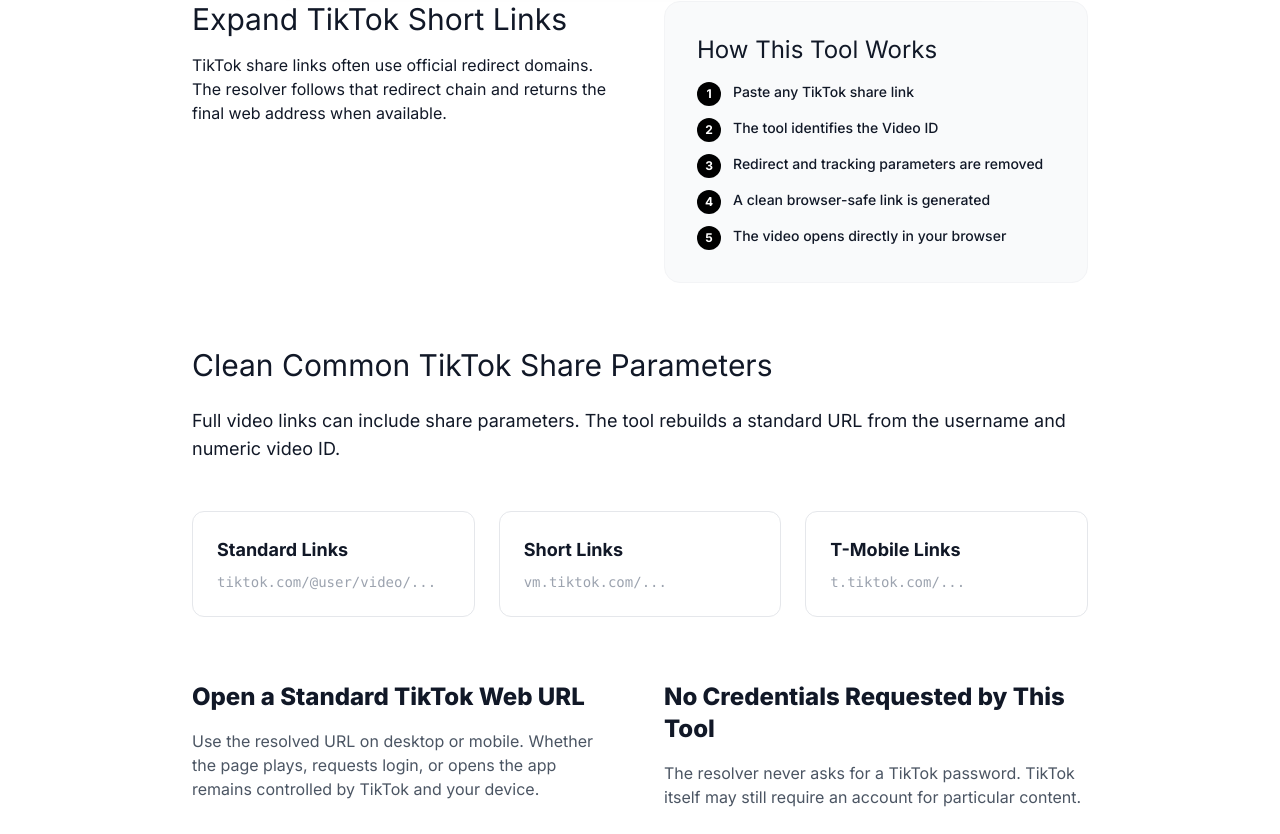
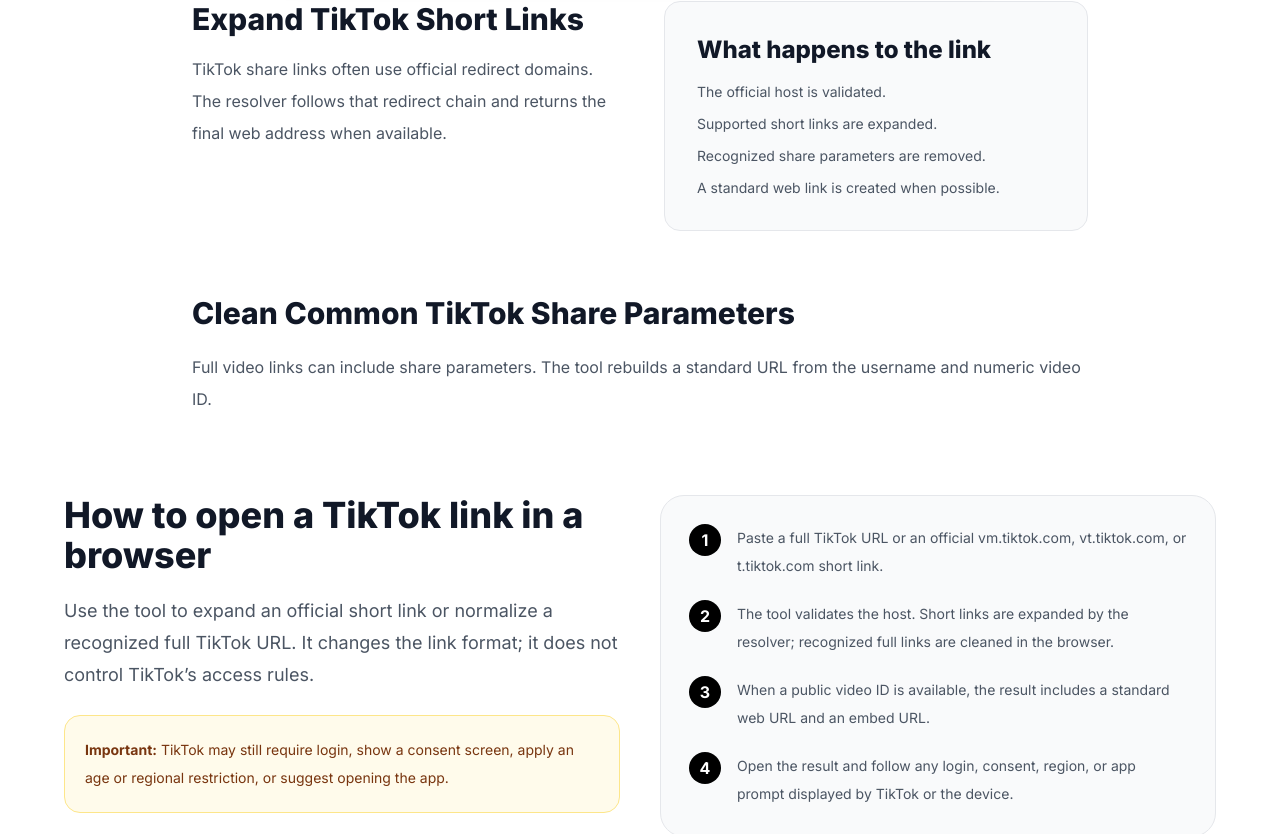
Before and after one commit to foxigaoqian/watchtiktokwithoutapp, a React (Vite) app: page / in a window 1280 px wide. Shown: the part 721-1555 px from the top of the page. Built offline with nearby package versions, Linux system fonts and the light colour scheme.

Commit message:
Render complete SEO content

```diff
--- a/components/SEOContent.tsx
+++ b/components/SEOContent.tsx
@@ -1,55 +1,19 @@
 import React from 'react';
 import { Locale } from '../i18n/types';
+import { CompleteSeoContent } from './CompleteSeoContent';
 
 export const SEOContent: React.FC<{ t: Locale }> = ({ t }) => (
-  <div className="max-w-4xl mx-auto prose prose-slate prose-headings:font-black prose-p:text-gray-600 prose-li:text-gray-600">
-    <div className="grid md:grid-cols-2 gap-12 items-start">
-      <div>
-        <h2 className="text-3xl mb-4">{t.seo.h2Open}</h2>
-        <p>{t.seo.pOpen}</p>
+  <>
+    <div className="max-w-4xl mx-auto">
+      <div className="grid md:grid-cols-2 gap-12 items-start">
+        <div><h2 className="text-3xl font-black mb-4">{t.seo.h2Open}</h2><p className="leading-8 text-gray-600">{t.seo.pOpen}</p></div>
+        <div className="bg-gray-50 p-8 rounded-2xl border">
+          <h2 className="text-2xl font-black mb-4">What happens to the link</h2>
+          <ol className="space-y-3 text-sm text-gray-600"><li>The official host is validated.</li><li>Supported short links are expanded.</li><li>Recognized share parameters are removed.</li><li>A standard web link is created when possible.</li></ol>
+        </div>
       </div>
-      <div className="bg-gray-50 p-8 rounded-2xl border border-gray-100">
-        <h2 className="text-2xl mb-4">How This Tool Works</h2>
-        <ul className="space-y-3 list-none pl-0">
-          {["Paste any TikTok share link","The tool identifies the Video ID","Redirect and tracking parameters are removed","A clean browser-safe link is generated","The video opens directly in your browser"].map((step, idx) => (
-            <li key={idx} className="flex items-start gap-3">
-              <span className="flex-shrink-0 w-6 h-6 rounded-full bg-black text-white text-xs flex items-center justify-center font-bold">{idx + 1}</span>
-              <span className="text-sm font-medium">{step}</span>
-            </li>
-          ))}
-        </ul>
-      </div>
+      <div className="mt-16"><h2 className="text-3xl font-black mb-5">{t.seo.h2Why}</h2><p className="leading-8 text-gray-600">{t.seo.pWhy}</p></div>
     </div>
-
-    <div className="mt-16">
-      <h2 className="text-3xl mb-6">{t.seo.h2Why}</h2>
-      <p className="text-lg">{t.seo.pWhy}</p>
-    </div>
-
-    <div className="mt-12 grid grid-cols-1 md:grid-cols-3 gap-6">
-      {[{ title: "Standard Links", examples: "tiktok.com/@user/video/..." },{ title: "Short Links", examples: "vm.tiktok.com/..." },{ title: "T-Mobile Links", examples: "t.tiktok.com/..." }].map((type, idx) => (
-        <div key={idx} className="p-6 border border-gray-200 rounded-xl hover:border-pink-300 transition-colors">
-          <h3 className="text-lg font-bold mb-2">{type.title}</h3>
-          <p className="text-sm font-mono text-gray-400 break-all">{type.examples}</p>
-        </div>
-      ))}
-    </div>
-
-    <div className="mt-16 grid md:grid-cols-2 gap-12">
-      <div>
-        <h2 className="text-2xl font-black mb-4">{t.seo.h2PC}</h2>
-        <p className="text-gray-600">{t.seo.pPC}</p>
-      </div>
-      <div>
-        <h2 className="text-2xl font-black mb-4">{t.seo.h2NoAccount}</h2>
-        <p className="text-gray-600">{t.seo.pNoAccount}</p>
-      </div>
-    </div>
-    {t.seo.h2Download && (
-      <div className="mt-12 p-8 bg-gray-50 rounded-2xl border border-gray-100">
-        <h2 className="text-2xl font-black mb-4">{t.seo.h2Download}</h2>
-        <p className="text-gray-600">{t.seo.pDownload}</p>
-      </div>
-    )}
-  </div>
+    <div className="mt-20"><CompleteSeoContent /></div>
+  </>
 );
```
